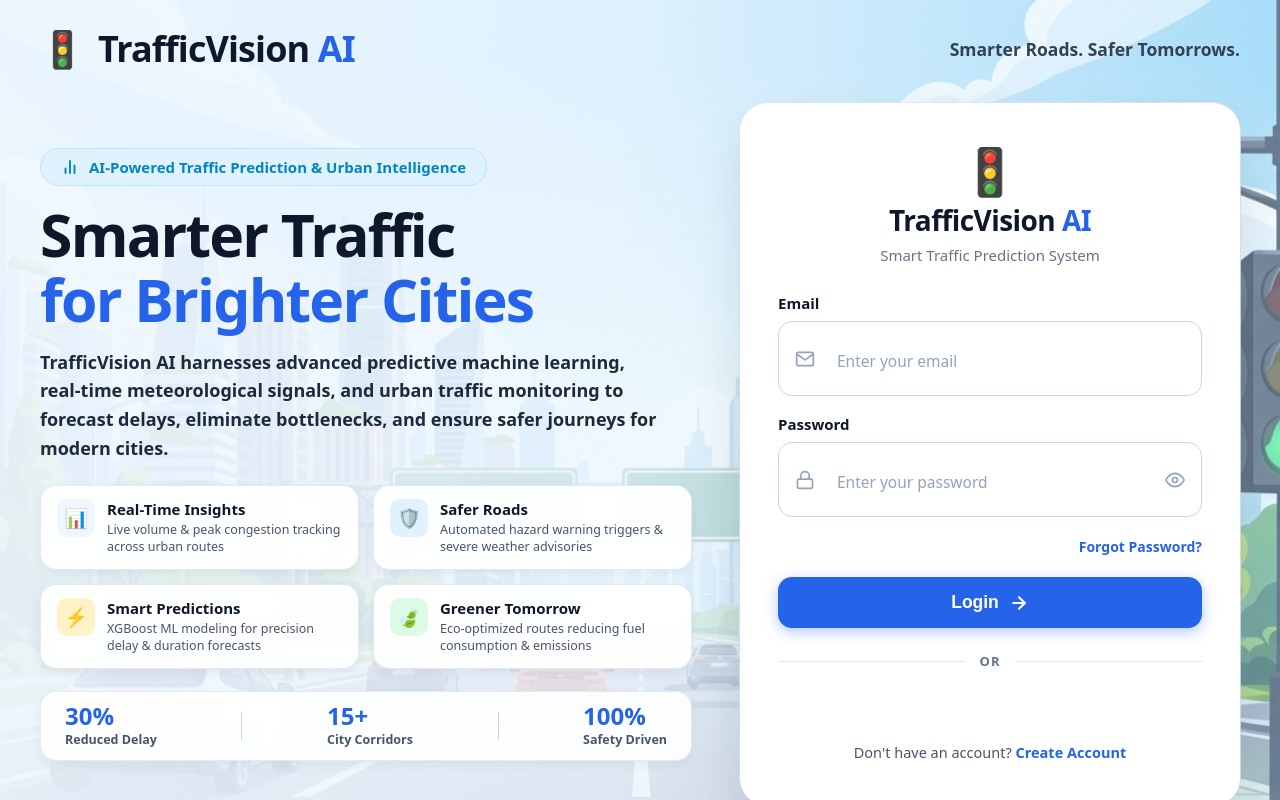
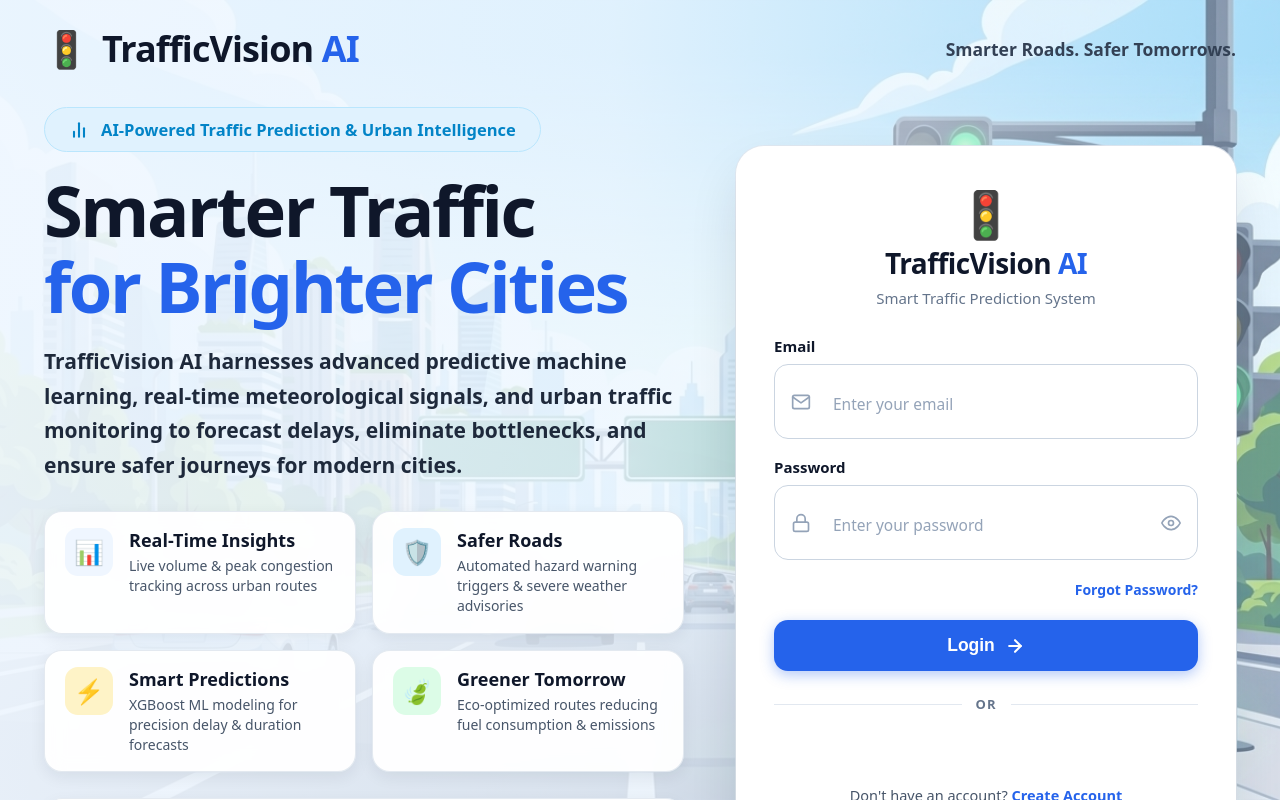
Before and after one commit to deekshithagilla/trafficvision-ai-smart-traffic-management, a React app in the folder frontend/: page / in a window 1280 px wide. Shown: the top 800 px of the page. Built offline with nearby package versions, Linux system fonts and the light colour scheme; no server answers; the HTML template or start-up script is replaced by a standard one.

Commit message:
Enlarge left hero section: scale up headline, description, feature cards, and stats

```diff
--- a/frontend/src/pages/Login.jsx
+++ b/frontend/src/pages/Login.jsx
@@ -120,7 +120,7 @@ function Login() {
 
                     {/* Eyebrow Pill */}
                     <div className="hero-eyebrow-pill">
-                        <svg width="18" height="18" viewBox="0 0 24 24" fill="none" stroke="currentColor" strokeWidth="2.5" strokeLinecap="round" strokeLinejoin="round">
+                        <svg width="20" height="20" viewBox="0 0 24 24" fill="none" stroke="currentColor" strokeWidth="2.5" strokeLinecap="round" strokeLinejoin="round">
                             <line x1="18" y1="20" x2="18" y2="10"></line>
                             <line x1="12" y1="20" x2="12" y2="4"></line>
                             <line x1="6" y1="20" x2="6" y2="14"></line>
--- a/frontend/src/styles/auth.css
+++ b/frontend/src/styles/auth.css
@@ -193,10 +193,10 @@ body{
 .hero-login-topbar {
     position: relative;
     z-index: 10;
-    max-width: 1440px;
+    max-width: 1560px;
     width: 100%;
     margin: 0 auto;
-    padding: 24px 40px 10px;
+    padding: 24px 44px 10px;
     display: flex;
     align-items: center;
     justify-content: space-between;
@@ -227,20 +227,21 @@ body{
 .hero-login-main {
     position: relative;
     z-index: 10;
-    max-width: 1440px;
+    max-width: 1560px;
     width: 100%;
     margin: 0 auto;
-    padding: 20px 40px 36px;
+    padding: 24px 44px 38px;
     display: flex;
     align-items: center;
     justify-content: space-between;
-    gap: 48px;
+    gap: 52px;
     flex: 1;
 }
 
-/* Left Hero Column - Filled completely with proper alignment */
+/* Left Hero Column - Filled completely with prominent enlarged sizing */
 .hero-left-col {
-    max-width: 660px;
+    max-width: 780px;
+    flex: 1.15;
     display: flex;
     flex-direction: column;
     align-items: flex-start;
@@ -249,24 +250,24 @@ body{
 .hero-eyebrow-pill {
     display: inline-flex;
     align-items: center;
-    gap: 10px;
+    gap: 12px;
     background: #e0f2fe;
     border: 1.5px solid #bae6fd;
     color: #0284c7;
-    padding: 8px 20px;
+    padding: 10px 24px;
     border-radius: 50px;
-    font-size: 15px;
+    font-size: 16.5px;
     font-weight: 800;
-    margin-bottom: 16px;
+    margin-bottom: 20px;
 }
 
 .hero-grand-title {
-    font-size: clamp(44px, 4.6vw, 62px);
+    font-size: clamp(54px, 5.5vw, 76px);
     font-weight: 900;
     color: #0f172a;
-    line-height: 1.1;
-    letter-spacing: -0.03em;
-    margin-bottom: 16px;
+    line-height: 1.08;
+    letter-spacing: -0.035em;
+    margin-bottom: 20px;
 }
 
 .hero-grand-title span.blue-text {
@@ -276,10 +277,10 @@ body{
 
 .hero-description {
     color: #1e293b;
-    font-size: 18px;
-    line-height: 1.6;
-    margin-bottom: 22px;
-    max-width: 630px;
+    font-size: 21px;
+    line-height: 1.65;
+    margin-bottom: 28px;
+    max-width: 740px;
     font-weight: 600;
 }
 
@@ -287,52 +288,52 @@ body{
 .hero-features-grid {
     display: grid;
     grid-template-columns: 1fr 1fr;
-    gap: 14px;
+    gap: 16px;
     width: 100%;
-    margin-bottom: 22px;
+    margin-bottom: 26px;
 }
 
 .hero-feature-card {
     display: flex;
     align-items: flex-start;
-    gap: 12px;
+    gap: 16px;
     background: rgba(255, 255, 255, 0.95);
     backdrop-filter: blur(10px);
     border: 1.5px solid rgba(226, 232, 240, 0.95);
-    border-radius: 16px;
-    padding: 13px 16px;
-    box-shadow: 0 4px 12px rgba(15, 23, 42, 0.06);
+    border-radius: 18px;
+    padding: 16px 20px;
+    box-shadow: 0 5px 16px rgba(15, 23, 42, 0.07);
     transition: all 0.25s ease;
 }
 
 .hero-feature-card:hover {
     transform: translateY(-2px);
-    box-shadow: 0 8px 18px rgba(15, 23, 42, 0.1);
+    box-shadow: 0 10px 22px rgba(15, 23, 42, 0.12);
     background: #ffffff;
 }
 
 .hero-card-icon {
-    width: 38px;
-    height: 38px;
-    border-radius: 10px;
+    width: 48px;
+    height: 48px;
+    border-radius: 13px;
     display: flex;
     align-items: center;
     justify-content: center;
-    font-size: 19px;
+    font-size: 24px;
     flex-shrink: 0;
 }
 
 .hero-feature-card h4 {
-    font-size: 15px;
+    font-size: 18px;
     font-weight: 800;
     color: #0f172a;
-    margin: 0 0 2px 0;
+    margin: 0 0 4px 0;
 }
 
 .hero-feature-card p {
-    font-size: 12.5px;
+    font-size: 14px;
     color: #475569;
-    line-height: 1.4;
+    line-height: 1.45;
     margin: 0;
     font-weight: 500;
 }
@@ -342,12 +343,12 @@ body{
     display: flex;
     align-items: center;
     justify-content: space-between;
-    background: rgba(255, 255, 255, 0.92);
+    background: rgba(255, 255, 255, 0.94);
     backdrop-filter: blur(8px);
     border: 1.5px solid rgba(226, 232, 240, 0.9);
-    border-radius: 16px;
-    padding: 12px 24px;
-    box-shadow: 0 4px 12px rgba(15, 23, 42, 0.05);
+    border-radius: 18px;
+    padding: 16px 32px;
+    box-shadow: 0 5px 16px rgba(15, 23, 42, 0.06);
     width: 100%;
 }
 
@@ -357,22 +358,22 @@ body{
 }
 
 .stat-num {
-    font-size: 24px;
+    font-size: 32px;
     font-weight: 900;
     color: #2563eb;
     line-height: 1;
 }
 
 .stat-lbl {
-    font-size: 12.5px;
+    font-size: 14.5px;
     font-weight: 700;
     color: #475569;
-    margin-top: 3px;
+    margin-top: 4px;
 }
 
 .stat-divider {
-    width: 1px;
-    height: 28px;
+    width: 1.5px;
+    height: 38px;
     background: #cbd5e1;
 }
 
@@ -567,10 +568,10 @@ body{
 .hero-login-footer {
     position: relative;
     z-index: 10;
-    max-width: 1440px;
+    max-width: 1560px;
     width: 100%;
     margin: 0 auto;
-    padding: 16px 40px 22px;
+    padding: 16px 44px 24px;
     display: flex;
     align-items: center;
     justify-content: center;
@@ -590,6 +591,7 @@ body{
     }
     .hero-left-col {
         align-items: center;
+        max-width: 100%;
     }
     .hero-features-row {
         justify-content: center;
@@ -602,3 +604,18 @@ body{
         text-align: center;
     }
 }
+
+@media (max-width: 640px) {
+    .hero-features-grid {
+        grid-template-columns: 1fr;
+    }
+    .hero-stats-row {
+        flex-direction: column;
+        gap: 12px;
+        padding: 16px 20px;
+    }
+    .stat-divider {
+        width: 100%;
+        height: 1px;
+    }
+}
```
